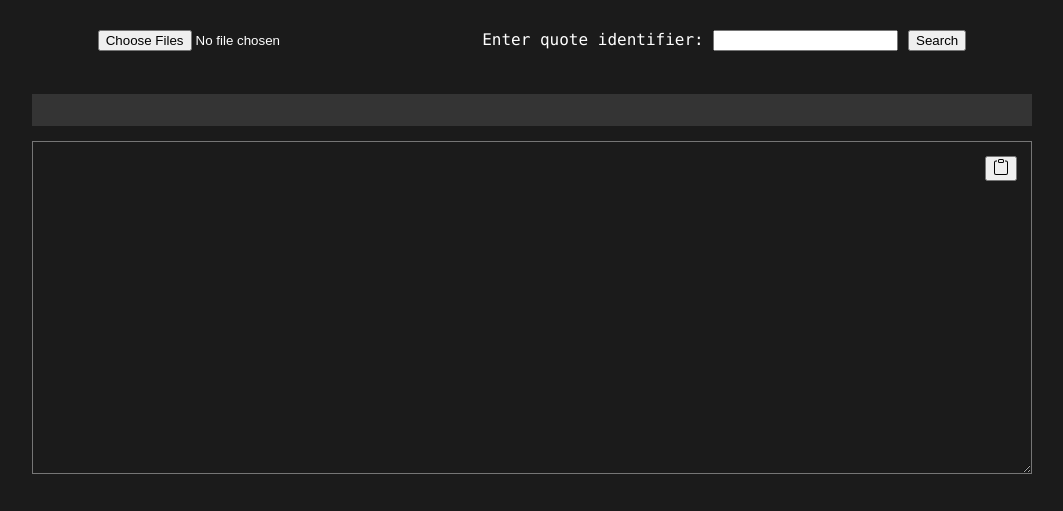
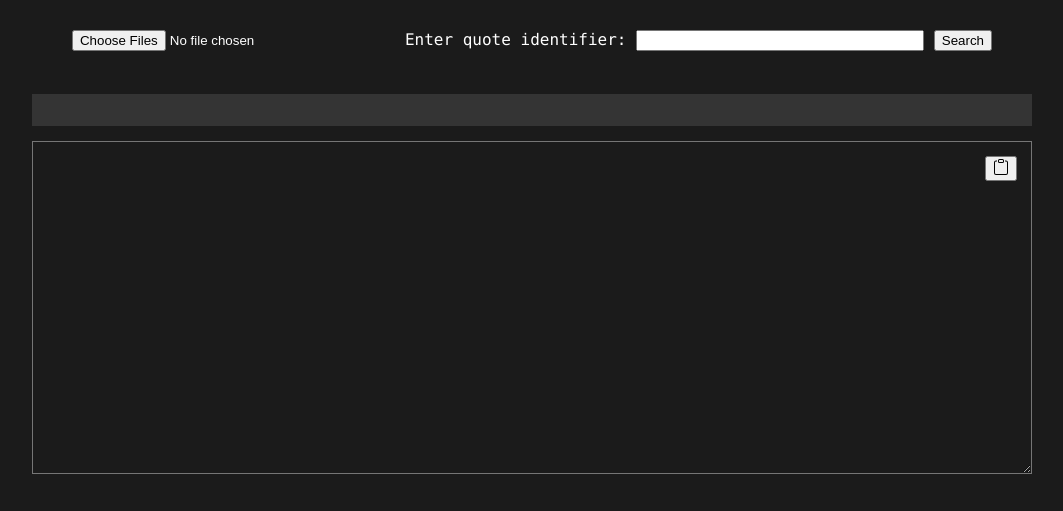
Before and after one commit to screwdrivershark/dst-extractor-tools, a website: page index.html in a window 1280 px wide. Shown: the whole page, without its empty margins (108-1171 px from the left). Drawn offline with Linux system fonts and the light colour scheme.

Commit message:
quote id input width

```diff
--- a/index.html
+++ b/index.html
@@ -35,6 +35,10 @@
         .controls {
             display: flex;
             justify-content: space-around;
+        }
+
+        #quote-id-input {
+            min-width: 280px;
         }
 
         pre {
--- a/index.js
+++ b/index.js
@@ -6,6 +6,7 @@ const NUMBER_OF_TALKING_DST_CHARACTERS = 17;
 /**
  * @type {Array.<Object>}
  */
+
 let fileData = {};
 
 class Logger {
@@ -336,7 +337,6 @@ const characterNamesMap = {
     },
 };
 
-// TODO: increase quote id input width
 // TODO: do I need to handle case where a quote ID has multiple strings? e.g. (walter's) ANNOUNCE_ROYALTY?
 // TODO: clear logs when necessary, e.g. when entering new input?
 // TODO: make a button at logs "show debug info"
```
